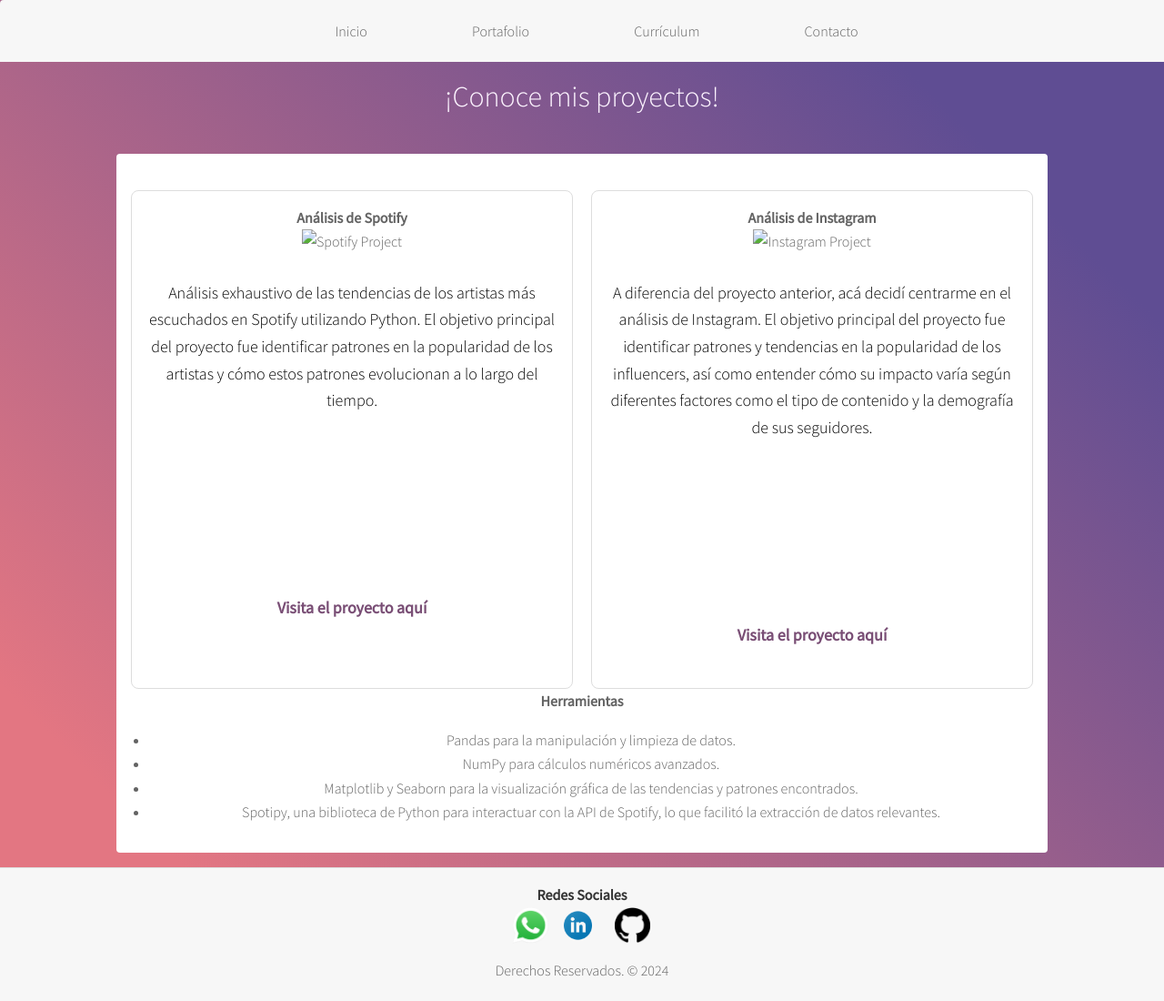
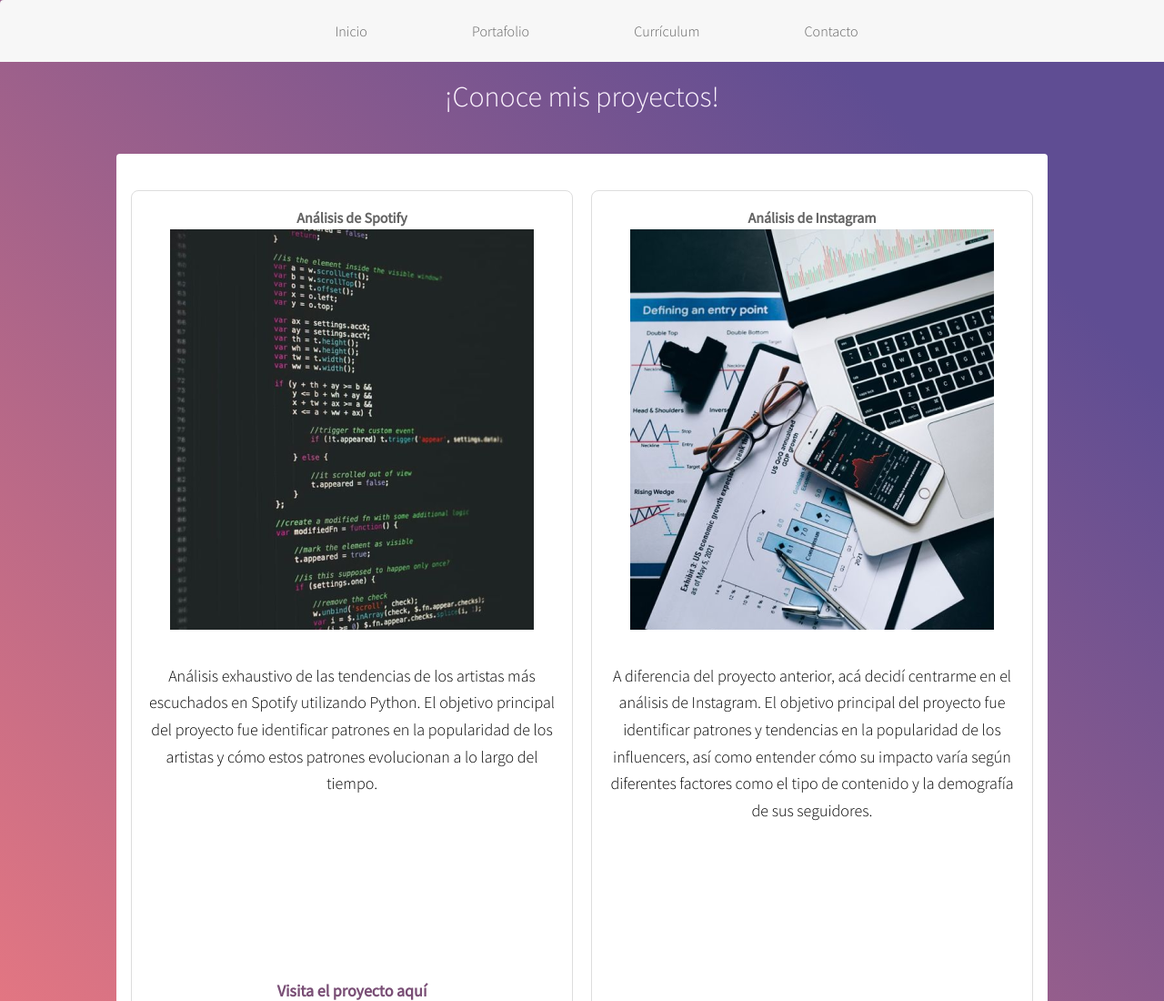
Before and after one commit to cegonzalez23/Portafolio, a plain HTML site: page portfolio.html in a window 1280 px wide. Shown: the top 1100 px of the page at 91% size. Drawn offline with Linux system fonts and the light colour scheme.

Commit message:
Update portfolio.html

```diff
--- a/portfolio.html
+++ b/portfolio.html
@@ -35,7 +35,7 @@
             <div class="project">
                 <div class="project-image">
                     <h2>Análisis de Spotify</h2>
-                    <img src="/HTML/img/Spotify.png" alt="Spotify Project">
+                    <img src="Spotify.png" alt="Spotify Project">
                 </div>
                 <article>
                     <p>Análisis exhaustivo de las tendencias de los artistas más escuchados en Spotify utilizando Python. El objetivo principal del proyecto fue identificar patrones en la popularidad de los artistas y cómo estos patrones evolucionan a lo largo del tiempo. </p>
@@ -48,7 +48,7 @@
             <div class="project">
                 <div class="project-image">
                     <h2>Análisis de Instagram</h2>
-                    <img src="/HTML/img/analisisInstagram.png" alt="Instagram Project">
+                    <img src="analisisInstagram.png" alt="Instagram Project">
                 </div>
                 <article>
                     <p>A diferencia del proyecto anterior, acá decidí centrarme en el análisis de Instagram. El objetivo principal del proyecto fue identificar patrones y tendencias en la popularidad de los influencers, así como entender cómo su impacto varía según diferentes factores como el tipo de contenido y la demografía de sus seguidores.</p>
```
